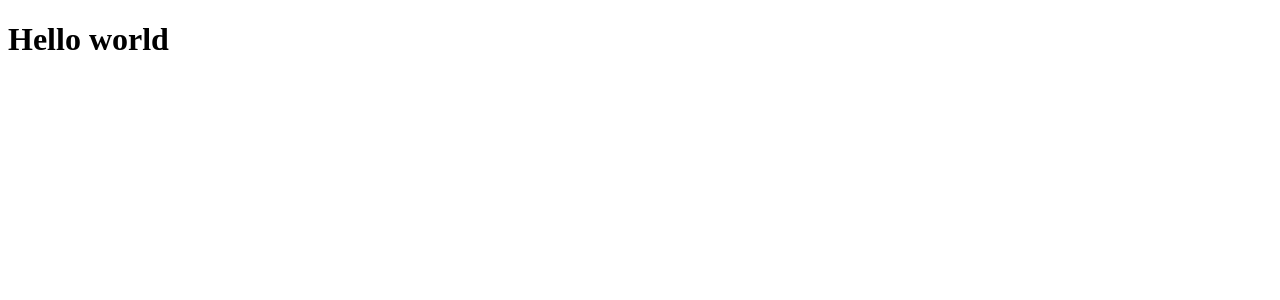
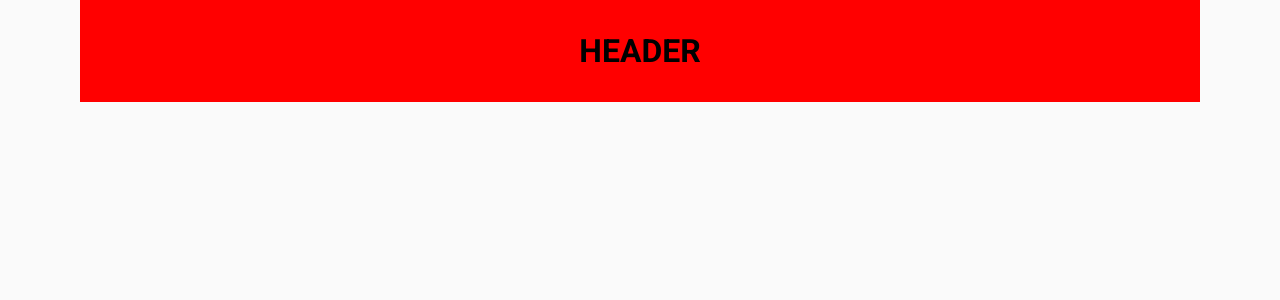
Before and after one commit to milsucruz/coffee-delivery-ts, a React (Vite) app: page / in a window 1280 px wide. Shown: the top 300 px of the page. Built offline with nearby package versions, Linux system fonts and the light colour scheme.

Commit message:
ThemeProvider / BrowserRouter

```diff
--- a/src/App.tsx
+++ b/src/App.tsx
@@ -1,3 +1,16 @@
+import { ThemeProvider } from 'styled-components'
+import { defaultTheme } from './styles/themes/default'
+import { BrowserRouter } from 'react-router-dom'
+import { GlobalStyle } from './styles/global'
+import { Router } from './Router'
+
 export function App() {
-  return <h1>Hello world</h1>
+  return (
+    <ThemeProvider theme={defaultTheme}>
+      <BrowserRouter>
+        <Router />
+      </BrowserRouter>
+      <GlobalStyle />
+    </ThemeProvider>
+  )
 }
--- a/src/components/Header/index.tsx
+++ b/src/components/Header/index.tsx
@@ -1,3 +1,9 @@
+import { HeaderContainer } from './styles'
+
 export function Header() {
-  return <h1>HEADER</h1>
+  return (
+    <HeaderContainer>
+      <h1>HEADER</h1>
+    </HeaderContainer>
+  )
 }
```
